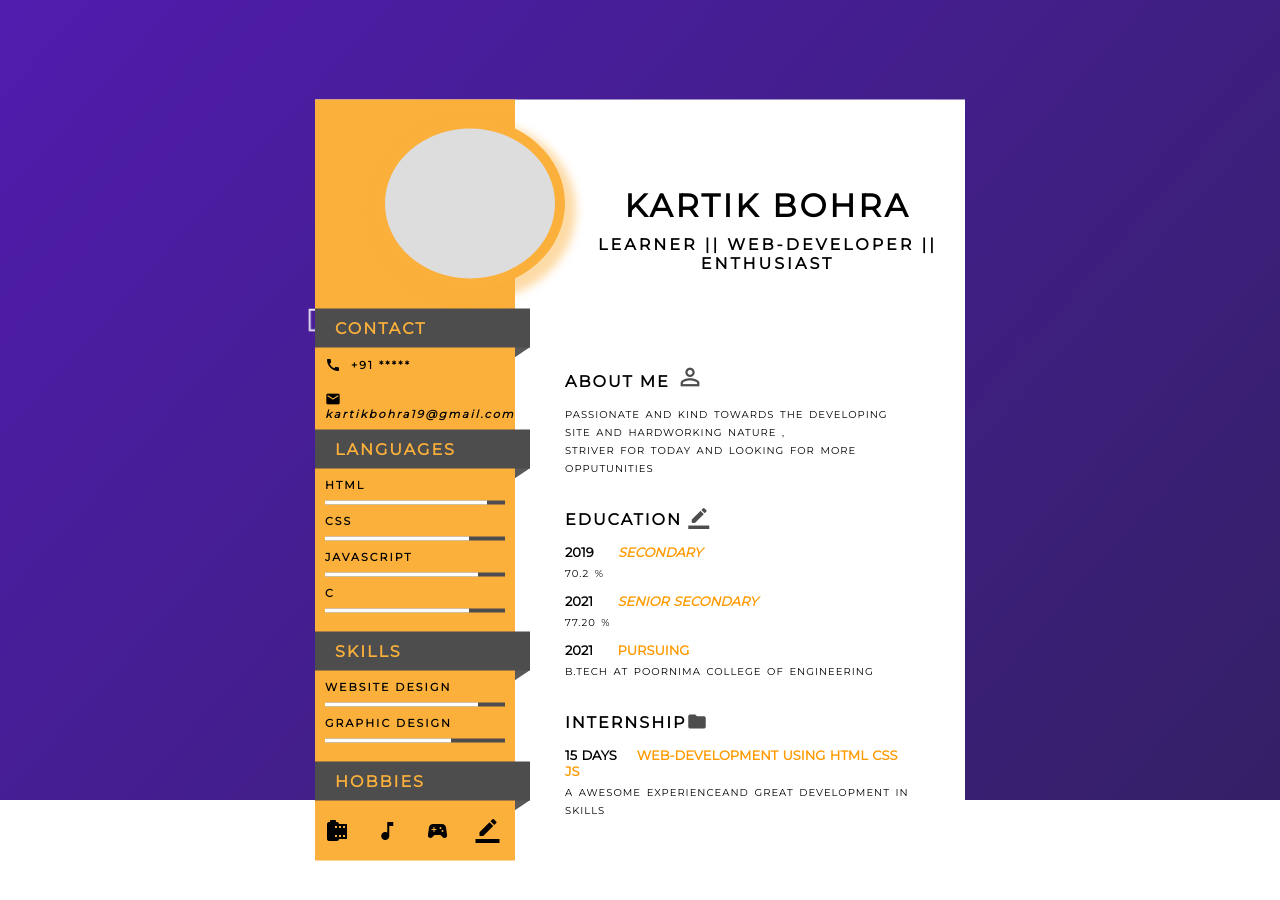
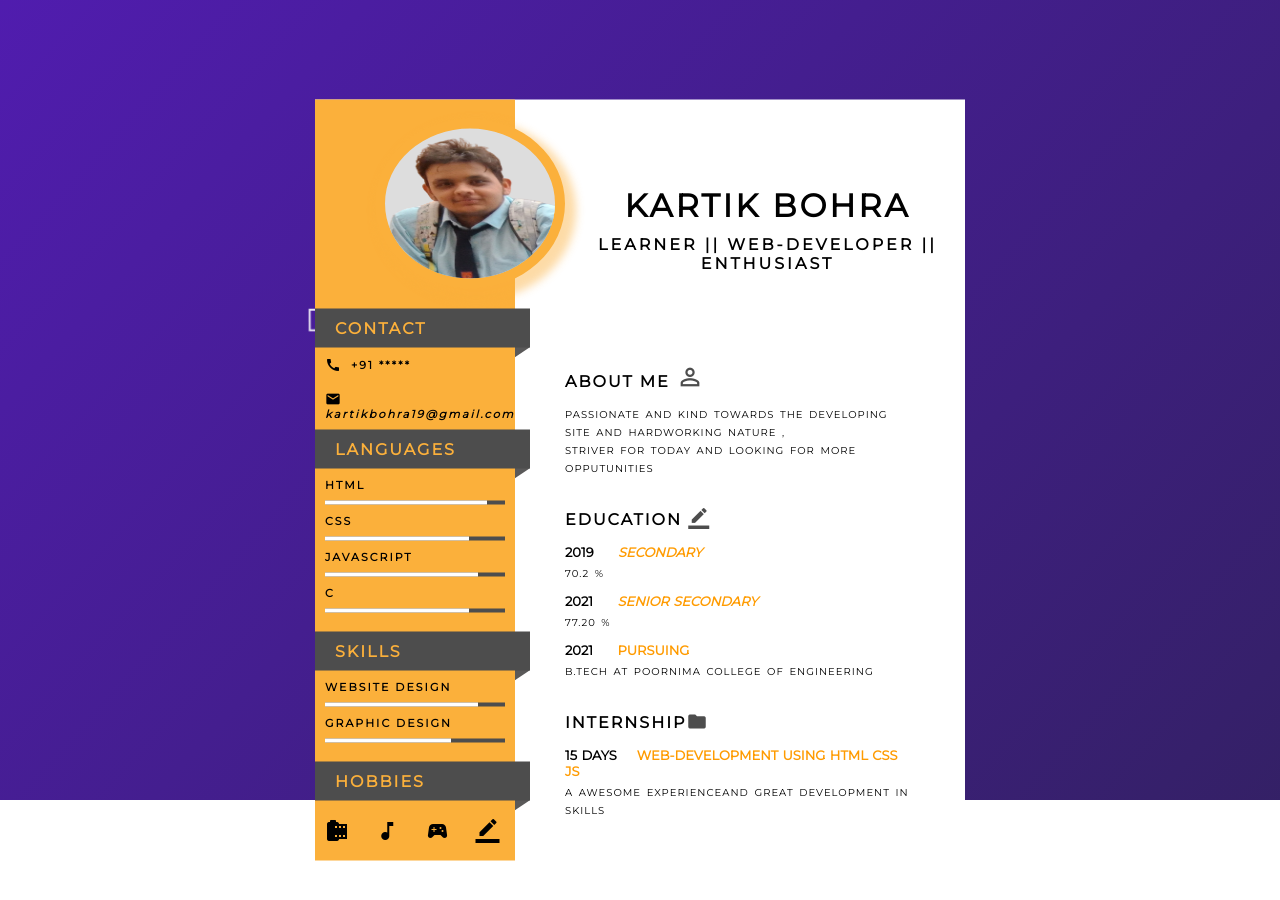
Before and after one commit to KKB33/RESUME, a plain HTML site: page index.html in a window 1280 px wide. Drawn offline with nearby package versions, Linux system fonts and the light colour scheme; files that its build step writes are made by us from their sources.

Commit message:
Update index.html

```diff
--- a/index.html
+++ b/index.html
@@ -20,7 +20,7 @@
 <div class="main">
 	<div class="left">
 		<br>
-		<div class="profile-img"><img src="image/profile.png"></div>
+		<div class="profile-img"><img src="profile.png"></div>
 
 		<div class="box-1">
 			<div class="heading">
```
